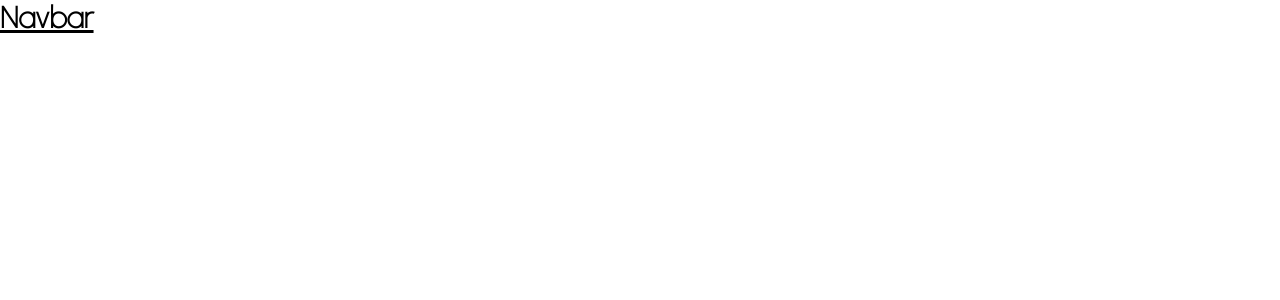
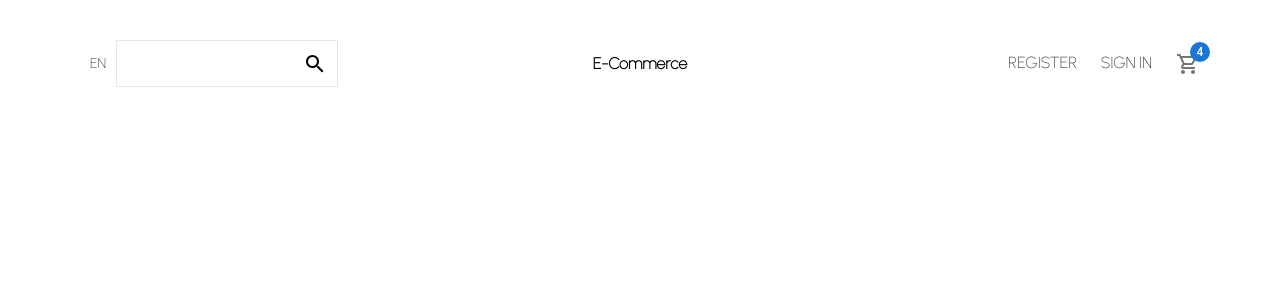
Before and after one commit to DanielMcIntyre2022/MERN-E-Comm-Web-App, a React (Create React App) app in the folder frontend/: page / in a window 1280 px wide. Shown: the top 300 px of the page. Built offline with nearby package versions, Linux system fonts and the light colour scheme.

Commit message:
created navbar component and UI for it

```diff
--- a/frontend/package.json
+++ b/frontend/package.json
@@ -3,12 +3,17 @@
   "version": "0.1.0",
   "private": true,
   "dependencies": {
+    "@emotion/react": "^11.10.5",
+    "@emotion/styled": "^11.10.5",
+    "@mui/icons-material": "^5.11.0",
+    "@mui/material": "^5.11.3",
     "@testing-library/jest-dom": "^5.16.5",
     "@testing-library/react": "^13.4.0",
     "@testing-library/user-event": "^13.5.0",
     "react": "^18.2.0",
     "react-dom": "^18.2.0",
     "react-scripts": "5.0.1",
+    "tailwindcss-percentage-width": "^1.0.3",
     "web-vitals": "^2.1.4"
   },
   "scripts": {
--- a/frontend/src/components/Navbar.jsx
+++ b/frontend/src/components/Navbar.jsx
@@ -1,8 +1,33 @@
+import SearchIcon from '@mui/icons-material/Search';
+import { Badge } from '@mui/material';
+import ShoppingCartOutlinedIcon from '@mui/icons-material/ShoppingCartOutlined';
 
 function Navbar() {
   return (
-    <div className='text-3xl font-bold underline'>
-        Navbar
+    <div className='nav-container h-20'>
+        <div className="wrapper flex justify-between items-center pt-10 pb-10 px-20">
+        <div className="left-container flex items-center flex-1">
+              <div className="language-container cursor-pointer text-sm p-2.5">EN</div>
+              <div className="search-bar-container flex items-center border p-2.5">
+                <input className='border-none'/>
+                <i><SearchIcon/></i>
+              </div>
+           </div>
+           <div className="center-container text-center flex-1">
+            <h1 className='font-bold'>E-Commerce</h1>
+           </div>
+           <div className="right-container flex items-center justify-end flex-1">
+              <div className='menu-item-container flex space-x-6'>
+                <div className='menu-item-one'>REGISTER</div>
+                <div className='menu-item-two'>SIGN IN</div>
+                <div className='menu-item-three'>
+                <Badge badgeContent={4} color="primary">
+                  <ShoppingCartOutlinedIcon color="action" />
+               </Badge>
+              </div>
+             </div>
+           </div>
+      </div>
     </div>
   )
 }
```
Also changed, not shown: 1 other file (tests, documents, lock files or other folders).
